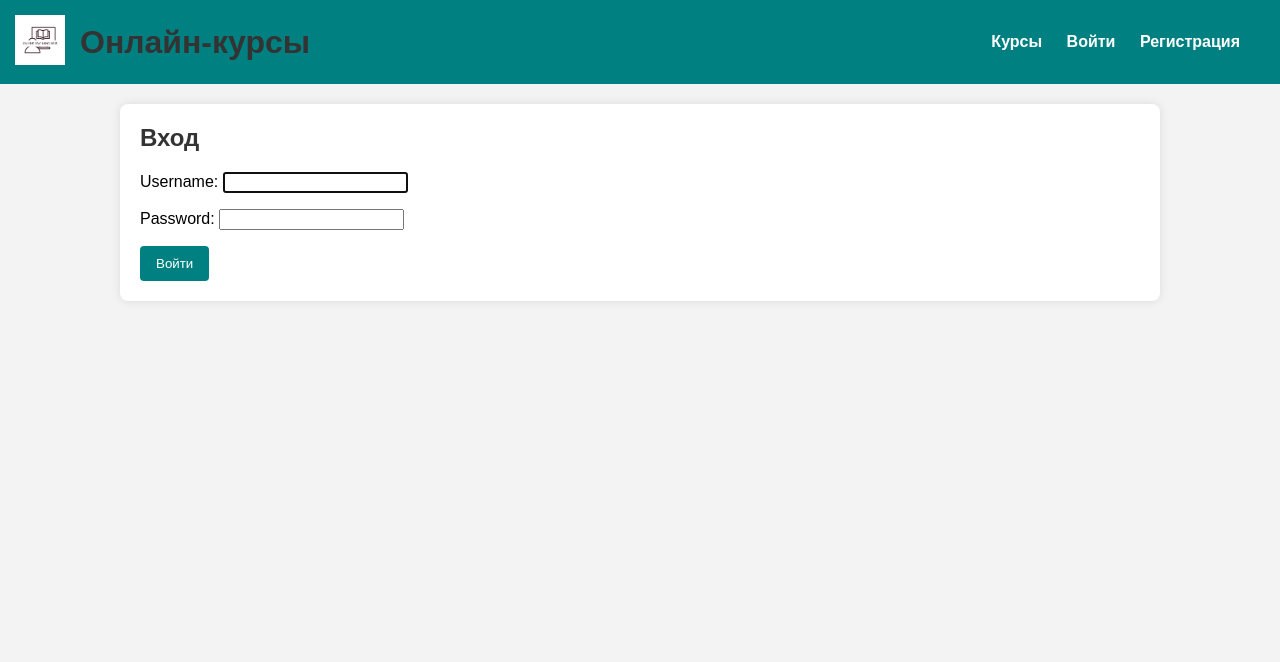
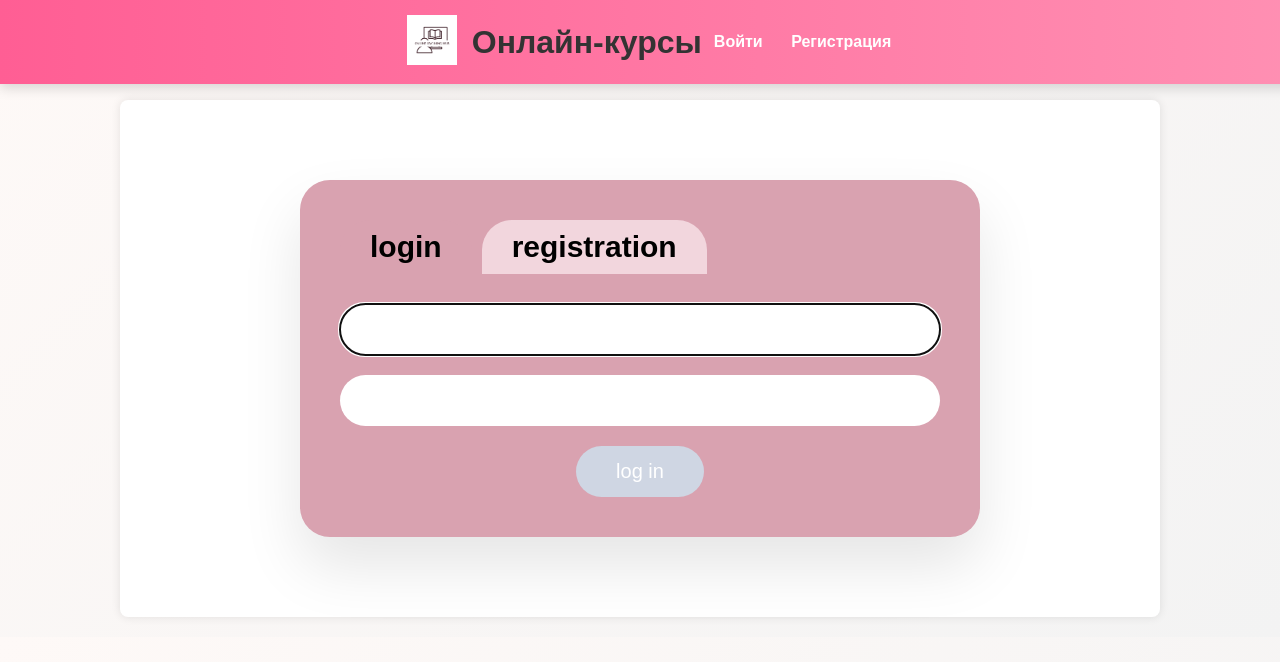
Before and after one commit to Nazymm-on/oc, a Django app: page /login/ in a window 1280 px wide. Shown: the top 662 px of the page. Run offline with Django 5.2, Linux system fonts and the light colour scheme.

Commit message:
html and css

```diff
--- a/myapp/static/myapp/style.css
+++ b/myapp/static/myapp/style.css
@@ -1,28 +1,35 @@
+
 /* Базовая стилизация */
 body {
     font-family: Arial, sans-serif;
-    background-color: #f3f3f3;
+    background: linear-gradient(135deg, #fef9f7, #f3f3f3);
+    background-size: cover;
     margin: 0;
     padding: 0;
 }
 
-header, nav {
-    background-color: #008080;
+header {
+    background: linear-gradient(90deg, #ff5e94, #ff90b3); /* яркий розовый градиент */
     color: white;
-    padding: 15px;
-    text-align: center;
+    padding: 15px 30px;
+    display: flex;
+    justify-content: space-between;
+    align-items: center;
+    box-shadow: 0 4px 8px rgba(0, 0, 0, 0.1);
 }
 
 nav a {
     color: white;
-    margin: 0 10px;
+    margin: 0 12px;
+    font-weight: bold;
     text-decoration: none;
-    font-weight: bold;
+    transition: color 0.2s ease-in-out;
 }
 
 nav a:hover {
-    text-decoration: underline;
+    color: #ffe9f2; /* светло-розовый при наведении */
 }
+
 
 .container {
     background: white;
@@ -56,10 +63,11 @@ button:hover {
     display: flex;
     justify-content: space-between;
     align-items: center;
-    background: #fff3ef;
+    background: linear-gradient(135deg, #fff3ef, #fceeea, #fdf6f3);
     padding: 20px 40px;
     border-radius: 16px;
     margin-bottom: 20px;
+    box-shadow: 0 0 10px rgba(0, 0, 0, 0.05);
 }
 
 .welcome h2 {
@@ -190,3 +198,87 @@ button:hover {
         height: auto;
     }
 }
+
+/* Кнопка YOUR PROFILE */
+.profile-link {
+    background-color: #ffd700;
+    color: #000;
+    font-weight: bold;
+    padding: 8px 14px;
+    border-radius: 20px;
+    margin-left: 10px;
+    text-decoration: none;
+    transition: background 0.2s ease-in-out, color 0.2s ease-in-out;
+    display: inline-block;
+}
+
+.profile-link:hover {
+    background-color: #e6c200;
+    color: #333;
+}
+
+.auth-wrapper {
+    background: #d9a2b0;
+    padding: 40px;
+    border-radius: 30px;
+    max-width: 600px;
+    margin: 60px auto;
+    position: relative;
+    box-shadow: 0 30px 60px rgba(0, 0, 0, 0.1);
+}
+
+.auth-tabs {
+    display: flex;
+    justify-content: start;
+    margin-bottom: 30px;
+}
+
+.auth-tab {
+    padding: 10px 30px;
+    border-radius: 30px 30px 0 0;
+    background-color: #f2d6dd;
+    font-size: 30px;
+    font-weight: bold;
+    margin-right: 10px;
+    cursor: pointer;
+}
+
+.auth-tab.active {
+    background-color: #d9a2b0;
+    color: black;
+}
+
+.auth-form {
+    display: flex;
+    flex-direction: column;
+    gap: 20px;
+}
+
+.auth-form input,
+.auth-form select {
+    padding: 15px 20px;
+    border: none;
+    border-radius: 30px;
+    font-size: 18px;
+}
+
+.auth-form button {
+    align-self: center;
+    padding: 14px 40px;
+    background: #cfd6e3;
+    border: none;
+    border-radius: 30px;
+    font-size: 20px;
+    cursor: pointer;
+    font-family: inherit;
+    transition: background 0.3s;
+}
+
+.auth-form button:hover {
+    background: #bfc8d6;
+}
+
+a {
+    color: inherit;
+    text-decoration: none;
+}
--- a/myapp/templates/myapp/base.html
+++ b/myapp/templates/myapp/base.html
@@ -5,22 +5,62 @@
     <meta charset="UTF-8">
     <title>Онлайн-курсы</title>
     <link rel="stylesheet" href="{% static 'myapp/style.css' %}">
+    <style>
+        header {
+            background-color: #ff4da6; /* ярко-розовый */
+            color: white;
+            padding: 15px;
+            text-align: center;
+            box-shadow: 0 4px 12px rgba(0, 0, 0, 0.15);
+            position: fixed;
+            top: 0;
+            width: 100%;
+            z-index: 999;
+            animation: slideDown 0.6s ease-in-out;
+        }
+
+        @keyframes slideDown {
+            from {
+                opacity: 0;
+                transform: translateY(-50px);
+            }
+            to {
+                opacity: 1;
+                transform: translateY(0);
+            }
+        }
+
+        body {
+            margin: 0;
+            padding-top: 80px; /* чтобы контент не залезал под header */
+        }
+
+        nav a {
+            color: white;
+            margin: 0 12px;
+            text-decoration: none;
+            font-weight: bold;
+        }
+
+        nav a:hover {
+            text-decoration: underline;
+        }
+    </style>
 </head>
 <body>
     <header>
-        <div style="display: flex; align-items: center; justify-content: space-between;">
+        <div style="display: flex; align-items: center; justify-content: space-between; max-width: 1200px; margin: 0 auto;">
             <div style="display: flex; align-items: center;">
-                <a href="{% url 'course_list' %}">
+                <a href="{% url 'student_dashboard' %}">
                     <img src="{% static 'myapp/logo.png' %}" alt="Логотип" style="height: 50px; margin-right: 15px;">
                 </a>
                 <h1 style="margin: 0;">Онлайн-курсы</h1>
             </div>
             <nav>
-                <a href="{% url 'course_list' %}">Курсы</a>
                 {% if user.is_authenticated %}
                     {% if user.role == 'student' %}
-                        <a href="{% url 'student_dashboard' %}">Панель студента</a>
-                        <a href="{% url 'student_profile' %}">YOUR PROFILE</a>  <!-- 👈 добавлено -->
+                        <a href="{% url 'student_dashboard' %}">Course</a>
+                        <a href="{% url 'student_profile' %}" class="profile-link">🧑‍💻 YOUR PROFILE</a>
                     {% elif user.role == 'teacher' %}
                         <a href="{% url 'teacher_dashboard' %}">Панель преподавателя</a>
                     {% endif %}
--- a/myapp/templates/myapp/login.html
+++ b/myapp/templates/myapp/login.html
@@ -1,9 +1,18 @@
 {% extends 'myapp/base.html' %}
+{% load static %}
+
 {% block content %}
-<h2>Вход</h2>
-<form method="post">
-    {% csrf_token %}
-    {{ form.as_p }}
-    <button type="submit">Войти</button>
-</form>
+<div class="auth-wrapper">
+    <div class="auth-tabs">
+        <div class="auth-tab active">login</div>
+        <div class="auth-tab">registration</div>
+    </div>
+
+    <form method="POST" class="auth-form">
+        {% csrf_token %}
+        {{ form.username }}
+        {{ form.password }}
+        <button type="submit">log in</button>
+    </form>
+</div>
 {% endblock %}
--- a/myapp/urls.py
+++ b/myapp/urls.py
@@ -38,4 +38,5 @@ urlpatterns = [
     path('course/kotlin/', views.kotlin_page, name='kotlin_page'),
 
     path('profile/', views.student_profile, name='student_profile'),
+
 ]
--- a/myapp/views.py
+++ b/myapp/views.py
@@ -15,10 +15,10 @@ def register_view(request):
         form = CustomUserCreationForm(request.POST)
         if form.is_valid():
             user = form.save(commit=False)
-            user.role = 'student'  # 👈 Автоматически студент
+            user.role = 'student'
             user.save()
             login(request, user)
-            return redirect('student_dashboard')  # сразу в панель студента
+            return redirect('student_dashboard')
     else:
         form = CustomUserCreationForm()
     return render(request, 'myapp/register.html', {'form': form})
@@ -35,7 +35,7 @@ def login_view(request):
             elif user.role == 'student':
                 return redirect('student_dashboard')
             else:
-                return redirect('course_list')  # запасной случай
+                return redirect('course_list')
     else:
         form = AuthenticationForm()
     return render(request, 'myapp/login.html', {'form': form})
@@ -112,21 +112,13 @@ def submit_task(request, task_id):
         return redirect('student_dashboard')
     return render(request, 'myapp/submit_task.html', {'task': task})
 
+# Галерея курсов
+@login_required
 def course_gallery(request):
-    courses = [
-        {'title': 'Css', 'description': 'CSS is the language we use to style an HTML document'},
-        {'title': 'JavaScript', 'description': 'JavaScript is the programming language of the Web'},
-        {'title': 'Html', 'description': 'HTML is the standard markup language for Web pages.'},
-        {'title': 'Python', 'description': 'Python is a popular programming language.'},
-        {'title': 'Java', 'description': 'Java to run desktop applications'},
-        {'title': 'Kotlin', 'description': 'Kotlin is a new environment for JVM developers'}
-    ]
+    courses = Course.objects.all()
     return render(request, 'myapp/course_gallery.html', {'courses': courses})
 
-def course_video(request, course_id):
-    course = get_object_or_404(Course, id=course_id)
-    return render(request, 'myapp/course_video.html', {'course': course})
-
+# Страницы по каждому языку
 def html_page(request):
     return render(request, 'myapp/courses/html.html')
 
@@ -145,12 +137,20 @@ def java_page(request):
 def kotlin_page(request):
     return render(request, 'myapp/courses/kotlin.html')
 
-from django.contrib.auth.decorators import login_required
-from .models import Enrollment
-
+# Профиль студента
 @login_required
 def student_profile(request):
     enrollments = Enrollment.objects.filter(student=request.user)
     return render(request, 'myapp/student_profile.html', {
         'enrollments': enrollments
     })
+
+# Видео по курсу
+@login_required
+def course_video(request, course_id):
+    course = get_object_or_404(Course, pk=course_id)
+    lessons = Lesson.objects.filter(course=course)
+    return render(request, 'myapp/course_video.html', {
+        'course': course,
+        'lessons': lessons
+    })
```
Also changed, not shown: myapp/forms.py (+10 -0 lines), myapp/templates/myapp/course_video.html (+15 -8 lines), myapp/templates/myapp/register.html (+18 -6 lines), myapp/templates/myapp/student_dashboard.html (+23 -14 lines), myapp/templates/myapp/teacher_dashboard.html (+20 -17 lines), db.sqlite3.
